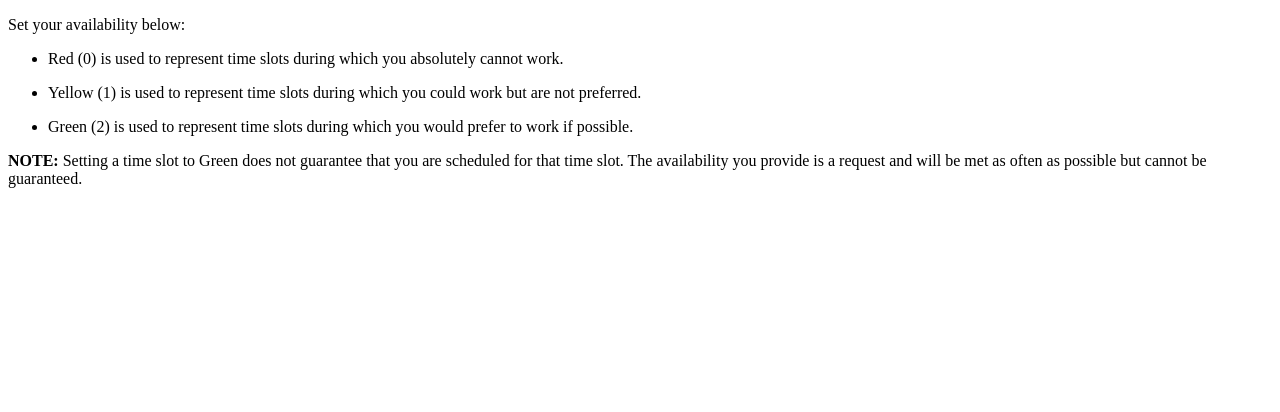
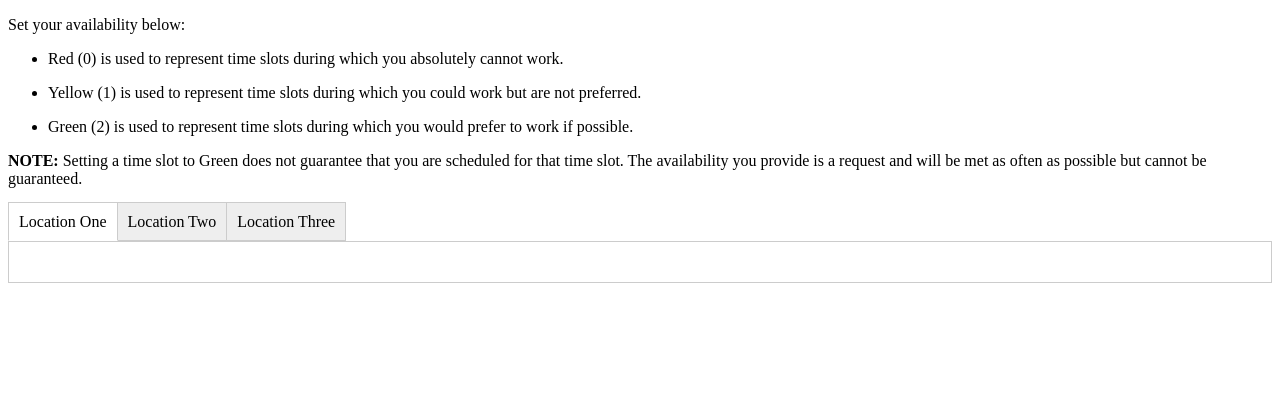
Before and after one commit to WritingCenterScheduler/application, a Flask app: template app/templates/user_availability.html in a window 1280 px wide. Shown: the part 56-468 px from the top of the page. Run offline with Flask 2, Linux system fonts and the light colour scheme; the template is opened without the code that fills it, so the values that code supplies are empty; parts of the project's set-up code (start-up, migrations or seed data) failed here and were passed over; some libraries are stand-ins or nearby versions.

Commit message:
Added tabs to the HTML table

```diff
--- a/app/static/css/index.css
+++ b/app/static/css/index.css
@@ -48,3 +48,41 @@ nav > ul > li > a {
 	    padding: 0.5em 0.5em;
 	    text-decoration: none;
 }
+
+.tabs {
+  position: relative;
+  min-height: 200px;
+  clear: both;
+  margin: 25px 0;
+}
+.tab {
+  float: left;
+}
+.tab label {
+  background: #eee;
+  padding: 10px;
+  border: 1px solid #ccc;
+  margin-left: -1px;
+  position: relative;
+  left: 1px;
+}
+.tab [type=radio] {
+  display: none;
+}
+.content {
+  position: absolute;
+  top: 28px;
+  left: 0;
+  background: white;
+  right: 0;
+  padding: 20px;
+  border: 1px solid #ccc;
+}
+[type=radio]:checked ~ label {
+  background: white;
+  border-bottom: 1px solid white;
+  z-index: 2;
+}
+[type=radio]:checked ~ label ~ .content {
+  z-index: 1;
+}
--- a/app/templates/user_availability.html
+++ b/app/templates/user_availability.html
@@ -21,15 +21,43 @@
         slot. The availability you provide is a request and will be met as often as possible but cannot be guaranteed.
     </p>
 
-     <div id="availability-table">
+     <div class="tabs">
 
-     </div>
-    <script type="text/javascript">
+       <div class="tab">
+           <input type="radio" id="tab-1" name="tab-group-1" checked onclick=user_availability_init>
+           <label for="tab-1">Location One</label>
+
+           <div class="content">
+               <div id="availability-table">
+               </div>
+               <script type="text/javascript">
                     // Issue: This sometimes loads and runs before the source script is available.
                     // TODO: Fix...
                     window.onload = user_availability_init;
-     </script>
+               </script>
+           </div>
+       </div>
 
+       <div class="tab">
+           <input type="radio" id="tab-2" name="tab-group-1" onclick="alert('hello!');">
+           <label for="tab-2">Location Two</label>
+
+           <div class="content">
+               <div id="availability-table">
+               </div>
+           </div>
+       </div>
+
+        <div class="tab">
+           <input type="radio" id="tab-3" name="tab-group-1" onclick="user_availability_init">
+           <label for="tab-3">Location Three</label>
+
+           <div class="content">
+
+           </div>
+       </div>
+
+    </div>
 
 
 {% endblock %}
```
